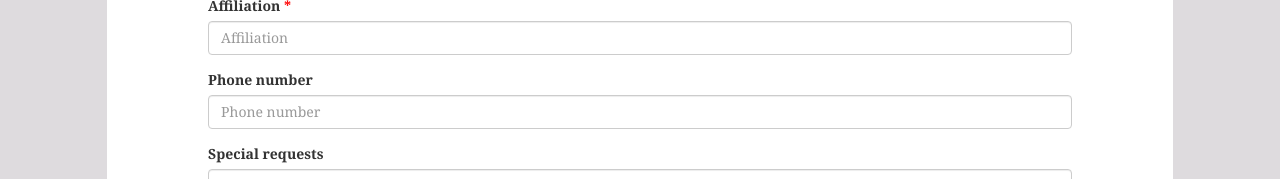
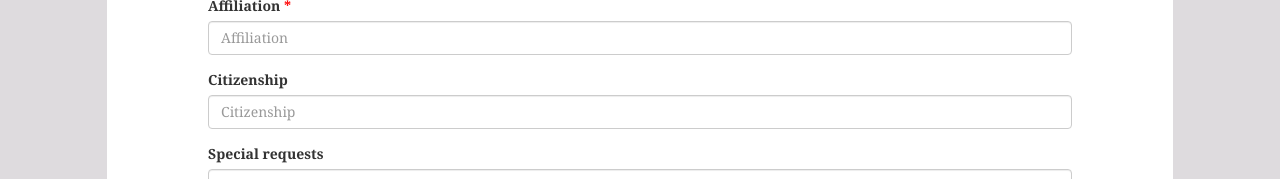
Before and after one commit to rzonsol/banaszak60, an Angular app: page /form in a window 1280 px wide. Shown: the part 970-1149 px from the top of the page. Built offline with nearby package versions, Linux system fonts and the light colour scheme.

Commit message:
start working on form and upgrade to angular 5

```diff
--- a/src/app/form/form.component.html
+++ b/src/app/form/form.component.html
@@ -55,14 +55,24 @@ col-md-12
         />
         <span class="help-block" *ngIf="!signupForm.get('affiliation').valid && signupForm.get('affiliation').touched">Pleas enter a valid affiliation</span>
       </div>
+      <!--<div class="form-group">-->
+      <!--<label for="phoneNumber">Phone number</label>-->
+      <!--<input-->
+      <!--type="text"-->
+      <!--id="phoneNumber"-->
+      <!--formControlName="phoneNumber"-->
+      <!--class="form-control"-->
+      <!--placeholder="Phone number"-->
+      <!--/>-->
+      <!--</div>-->
       <div class="form-group">
-        <label for="phoneNumber">Phone number</label>
+        <label for="citizenship">Citizenship</label>
         <input
           type="text"
-          id="phoneNumber"
-          formControlName="phoneNumber"
+          id="citizenship"
+          formControlName="citizenship"
           class="form-control"
-          placeholder="Phone number"
+          placeholder="Citizenship"
         />
       </div>
       <div class="form-group">
--- a/src/app/form/form.component.ts
+++ b/src/app/form/form.component.ts
@@ -1,4 +1,3 @@
-
 import {Component, OnInit} from '@angular/core';
 import {Router} from '@angular/router';
 import {FormControl, FormGroup, Validators} from '@angular/forms';
@@ -29,7 +28,10 @@ export class FormComponent implements OnInit {
       'email': new FormControl(null, [Validators.required, Validators.email]),
       'affiliation': new FormControl(null, Validators.required),
       'phoneNumber': new FormControl(null),
-      'specialRequest': new FormControl(null)
+      'specialRequest': new FormControl(null),
+      'citizenship': new FormControl(null),
+      'arrivalDate': new FormControl(null),
+      'departureDate': new FormControl(null)
     });
   }
   onGoBack() {
@@ -84,6 +86,9 @@ export class FormComponent implements OnInit {
       this.signupForm.get('specialRequest').value,
       Constants.CONFERENCE_ID,
       this.signupForm.get('affiliation').value,
+      this.signupForm.get('citizenship').value,
+      this.signupForm.get('arrivalDate').value,
+      this.signupForm.get('departureDate').value,
     );
   }
 
--- a/src/app/model/ParticipantSignUpRequest.ts
+++ b/src/app/model/ParticipantSignUpRequest.ts
@@ -8,13 +8,19 @@
     specialRequest: string;
     conferenceId: number;
     affiliation: string;
+    citizenship: string;
+    arrivalDate: number;
+    departureDate: number;
     constructor(firstName: string,
                 lastName: string,
                 email: string,
                 phoneNumber: string,
                 specialRequest: string,
                 conferenceId: number,
-                affiliation: string) {
+                affiliation: string,
+                citizenship: string,
+                arrivalDate: number,
+                departureDate: number) {
       this.firstName = firstName;
       this.lastName = lastName;
       this.email = email;
@@ -22,5 +28,8 @@
       this.specialRequest = specialRequest;
       this.conferenceId = conferenceId;
       this.affiliation = affiliation;
+      this.citizenship = citizenship;
+      this.arrivalDate = arrivalDate;
+      this.departureDate = departureDate;
     }
   }
--- a/src/app/service/form.service.ts
+++ b/src/app/service/form.service.ts
@@ -1,5 +1,5 @@
-import { Injectable } from '@angular/core';
-import {Http, RequestOptions} from '@angular/http';
+import {Injectable} from '@angular/core';
+import {Http} from '@angular/http';
 import {Observable} from 'rxjs/Observable';
 import {Constants} from '../model/Constants';
 import {ParticipantSignUpRequest} from '../model/ParticipantSignUpRequest';
@@ -10,9 +10,8 @@ export class FormService {
   constructor(private http: Http) { }
 
   saveParticipant(participantSignUpRequest: ParticipantSignUpRequest): Observable<any> {
-    const headers = new Headers({ 'Content-Type': 'application/json' });
-    const options = new RequestOptions(headers);
-     return this.http.post(Constants.SIGN_UP_PARTICIPANT_URL, participantSignUpRequest, options);
+    const headers: Headers = new Headers({'Content-Type': 'application/json'});
+    return this.http.post(Constants.SIGN_UP_PARTICIPANT_URL, participantSignUpRequest);
   }
 
 }
```
Also changed, not shown: package.json (+13 -11 lines), 1 other file (tests, documents, lock files or other folders).
